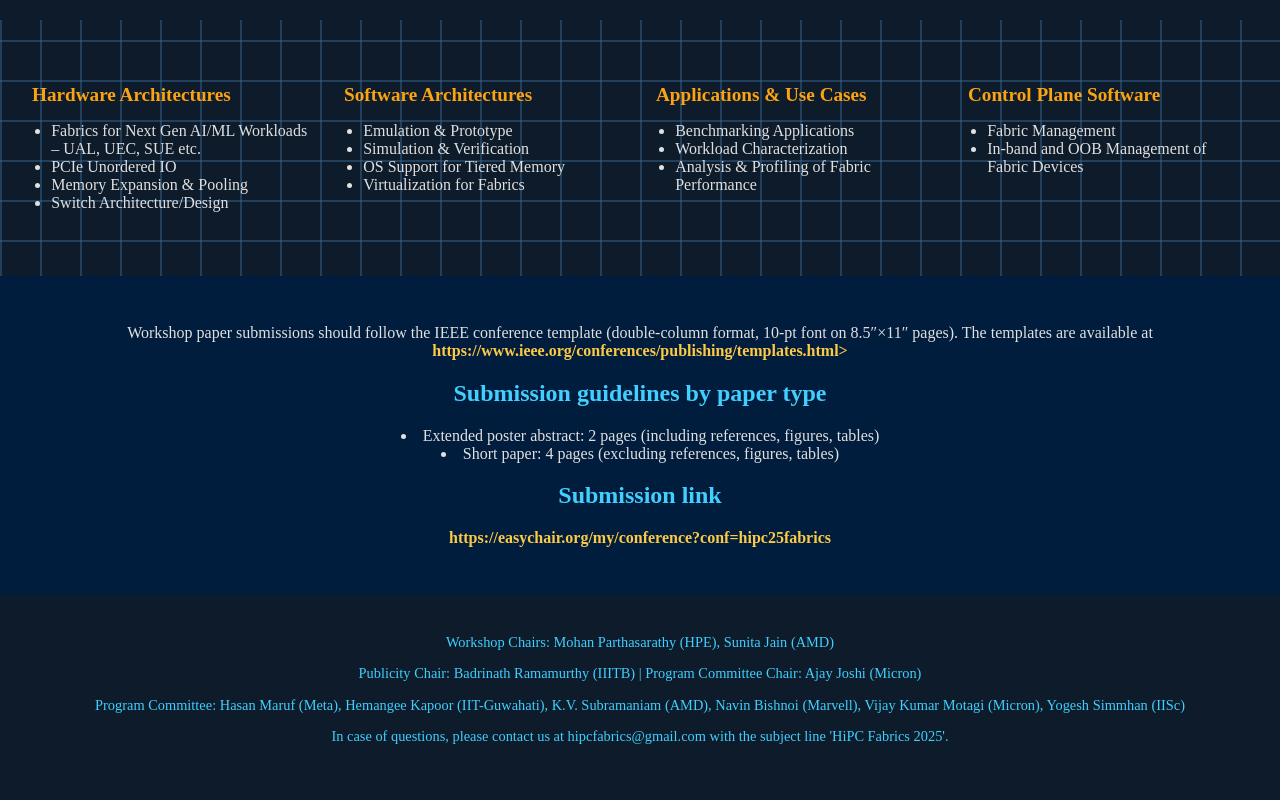
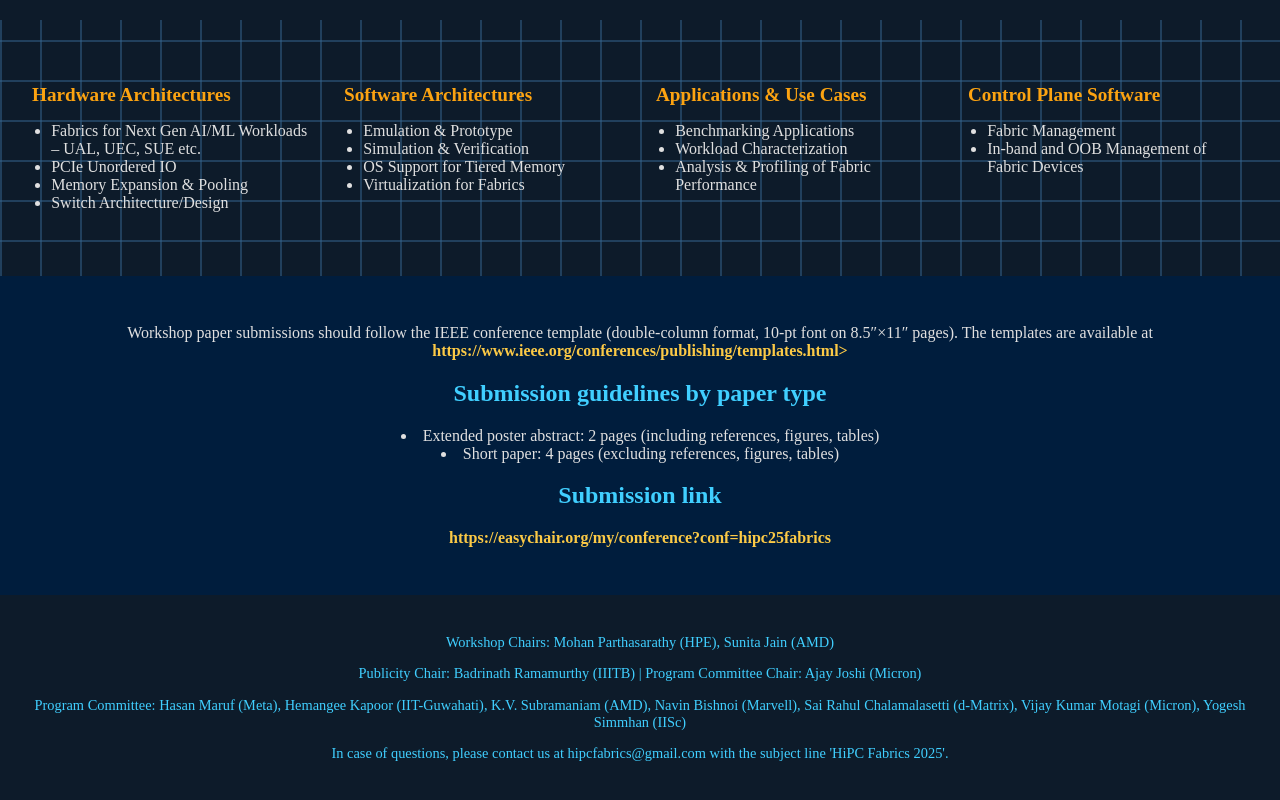
Before and after one commit to HiPCFabrics/hipc-fabrics-2025, a plain HTML site: page index.html in a window 1280 px wide. Shown: the part 920-1720 px from the top of the page. Drawn offline with Linux system fonts and the light colour scheme.

Commit message:
Update index.html

```diff
--- a/index.html
+++ b/index.html
@@ -93,7 +93,7 @@
   <footer>
     <p>Workshop Chairs: Mohan Parthasarathy (HPE), Sunita Jain (AMD)</p>
     <p>Publicity Chair: Badrinath Ramamurthy (IIITB) | Program Committee Chair: Ajay Joshi (Micron)</p>
-    <p>Program Committee: Hasan Maruf (Meta), Hemangee Kapoor (IIT-Guwahati), K.V. Subramaniam (AMD), Navin Bishnoi (Marvell), Vijay Kumar Motagi (Micron), Yogesh Simmhan (IISc) </p>
+    <p>Program Committee: Hasan Maruf (Meta), Hemangee Kapoor (IIT-Guwahati), K.V. Subramaniam (AMD), Navin Bishnoi (Marvell), Sai Rahul Chalamalasetti (d-Matrix),  Vijay Kumar Motagi (Micron), Yogesh Simmhan (IISc) </p>
     <p>In case of questions, please contact us at hipcfabrics@gmail.com with the subject line 'HiPC Fabrics 2025'.</p>
   </footer>
 </body>
```
